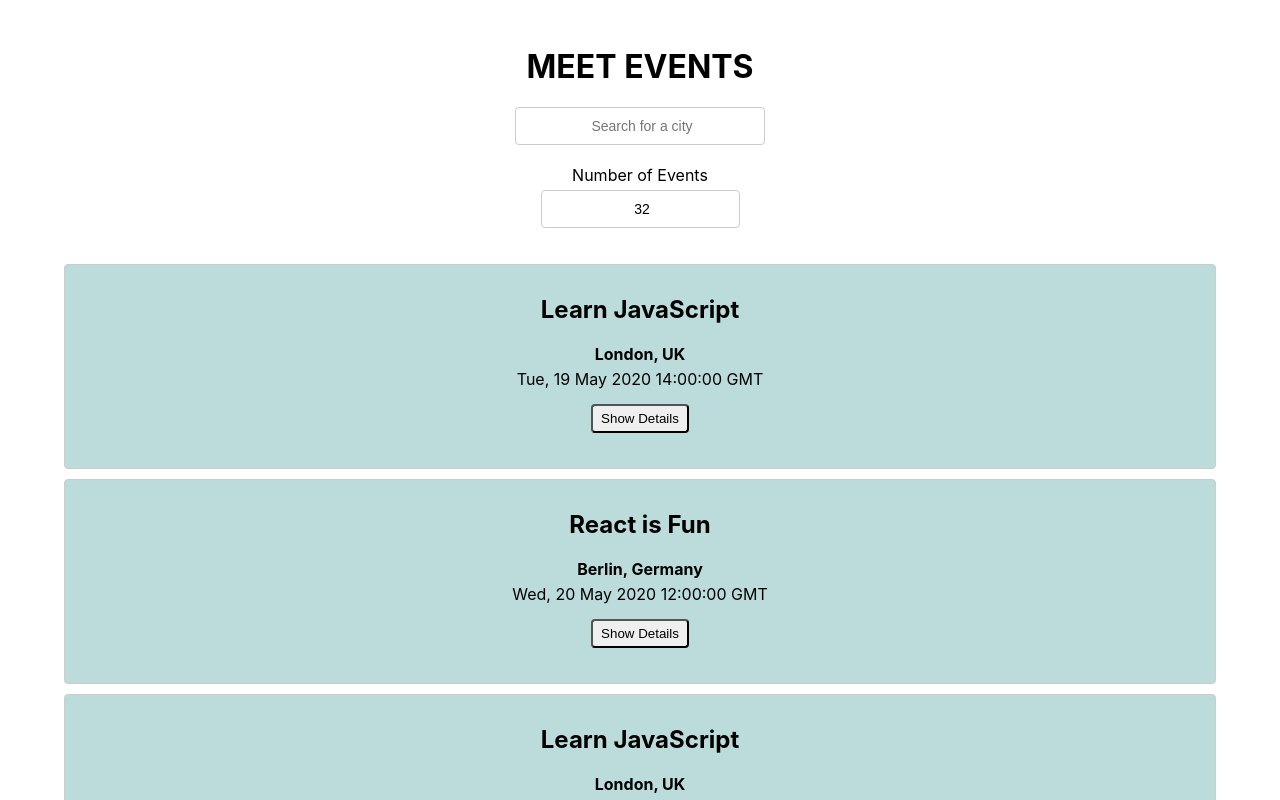
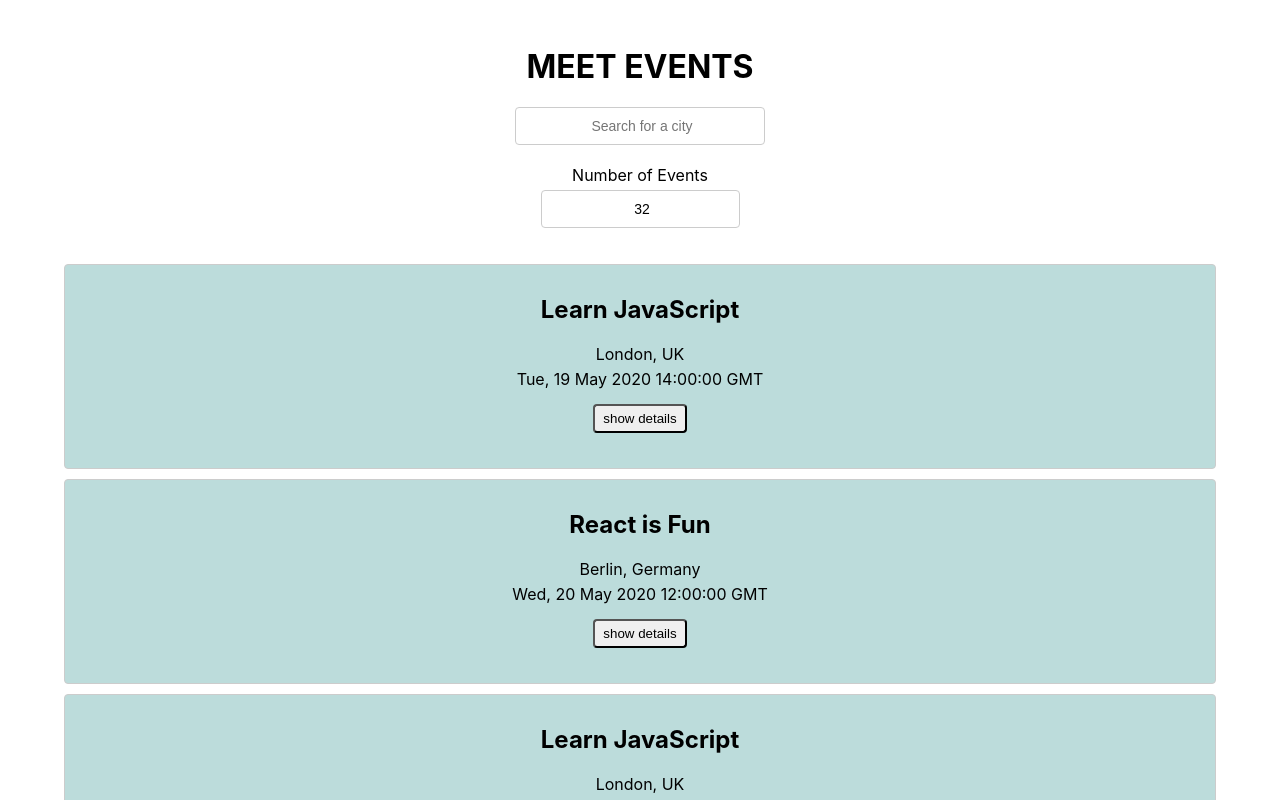
Before and after one commit to TK1893/meet, a React (Create React App) app: page / in a window 1280 px wide. Shown: the top 800 px of the page. Built offline with nearby package versions, Linux system fonts and the light colour scheme.

Commit message:
Update Meet App Ex.4-5

```diff
--- a/src/App.css
+++ b/src/App.css
@@ -1,4 +1,5 @@
 @import url(https://fonts.googleapis.com/css?family=Roboto:500);
+
 .App {
   text-align: center;
   padding: 2% 5%;
@@ -82,11 +83,11 @@ input[type='number'] {
   position: relative;
   background-color: #bcdcdb;
 }
-.details {
-  margin: 20px 0 20px 0;
+.details-container {
+  margin: 30px 0 20px 0;
 }
 
-.toggle-details-btn {
+.details-btn {
   /* position: absolute;
   right: 5px;
   bottom: 5px; */
@@ -100,7 +101,9 @@ input[type='number'] {
   font-weight: 700;
   margin-top: 15px;
 }
-
+.created-text {
+  margin-top: 30px;
+}
 #number-of-events {
   display: flex;
   flex-direction: column;
--- a/src/components/Event.js
+++ b/src/components/Event.js
@@ -1,35 +1,77 @@
+// src / components / Event.js;
+// import React, { useState } from 'react';
+
+// const Event = ({ event }) => {
+//   const [showDetails, setShowDetails] = useState(false);
+
+//   return (
+//     <div className="event">
+//       <li>
+//         <h2>{event && event.summary}</h2>
+//         <p className="details-heading">{event && event.location}</p>
+//         {/* <p>{event && new Date(event.start.dateTime).toUTCString()}</p> */}
+//       </li>
+//       {showDetails ? (
+//         <div className="details" id="details">
+//           <p className="details-heading">What can you expect?</p>
+//           <p>{event.description}</p>
+//           <p className="details-heading">Event start</p>
+//           {/* <p>{event && new Date(event.start.dateTime).toUTCString()}</p> */}
+//           <p>{event && event.start.dateTime}</p>
+//           <p className="details-heading">Event end</p>
+//           <p>{event && event.end.dateTime}</p>
+//           {/* <p>{event && new Date(event.end.dateTime).toUTCString()}</p> */}
+//         </div>
+//       ) : null}
+//       <button
+//         onClick={() => setShowDetails(!showDetails)}
+//         id="toggle-details-btn"
+//         className="toggle-details-btn"
+//         name="Toggle Details"
+//       >
+//         {showDetails ? 'Hide Details' : 'Show Details'}
+//       </button>
+//     </div>
+//   );
+// };
+
+// export default Event;
+
 // src/components/Event.js
+
 import React, { useState } from 'react';
 
 const Event = ({ event }) => {
   const [showDetails, setShowDetails] = useState(false);
-
   return (
-    <div className="event">
-      <li>
-        <h2>{event && event.summary}</h2>
-        <p className="details-heading">{event && event.location}</p>
-        <p>{event && new Date(event.start.dateTime).toUTCString()}</p>
-      </li>
+    <li className="event">
+      <h2>{event && event.summary}</h2>
+      <p>{event && event.location}</p>
+      <p className="event-start">{event && new Date(event.start.dateTime).toUTCString()}</p>
       {showDetails ? (
-        <div className="details" id="details">
+        <div className="details-container">
           <p className="details-heading">What can you expect?</p>
-          <p>{event.description}</p>
+          <p className="details">{event && event.description}</p>
           <p className="details-heading">Event start</p>
-          <p>{event && new Date(event.start.dateTime).toUTCString()}</p>
-          <p className="details-heading">Event start</p>
-          <p>{event && new Date(event.end.dateTime).toUTCString()}</p>
+          <p className="event-start">{event && new Date(event.start.dateTime).toUTCString()}</p>
+          <p className="details-heading">Event end</p>
+          <p className="event-end">{event && new Date(event.end.dateTime).toUTCString()}</p>
+          <p className="created-text">
+            Event created @ {event && new Date(event.created).toUTCString()}
+          </p>
+          {/* <p className="event-created">{event && new Date(event.created).toUTCString()}</p> */}
         </div>
       ) : null}
+
       <button
-        onClick={() => setShowDetails(!showDetails)}
-        id="toggle-details-btn"
-        className="toggle-details-btn"
-        name="Toggle Details"
+        className="details-btn"
+        onClick={() => {
+          showDetails ? setShowDetails(false) : setShowDetails(true);
+        }}
       >
-        {showDetails ? 'Hide Details' : 'Show Details'}
+        {showDetails ? 'hide details' : 'show details'}
       </button>
-    </div>
+    </li>
   );
 };
 
```
Also changed, not shown: src/api.js (+0 -11 lines), 1 other file (tests, documents, lock files or other folders).
